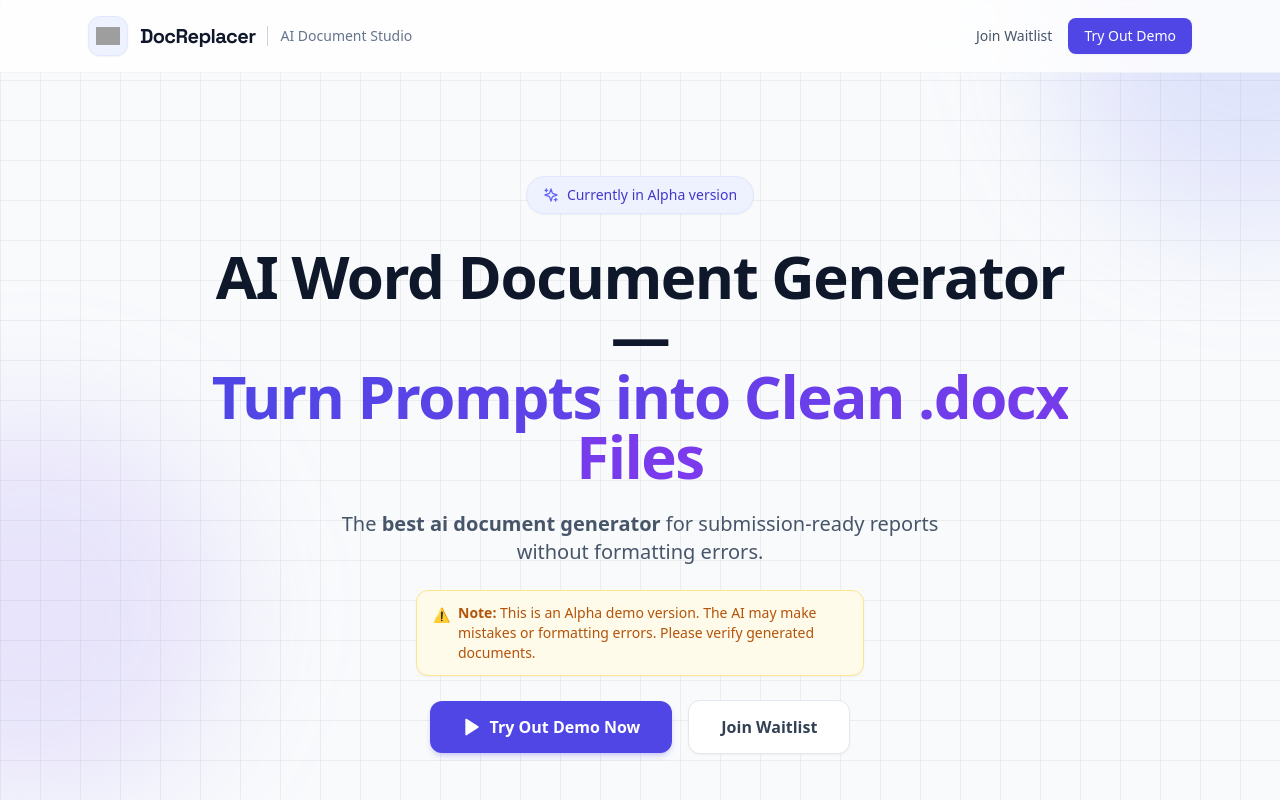
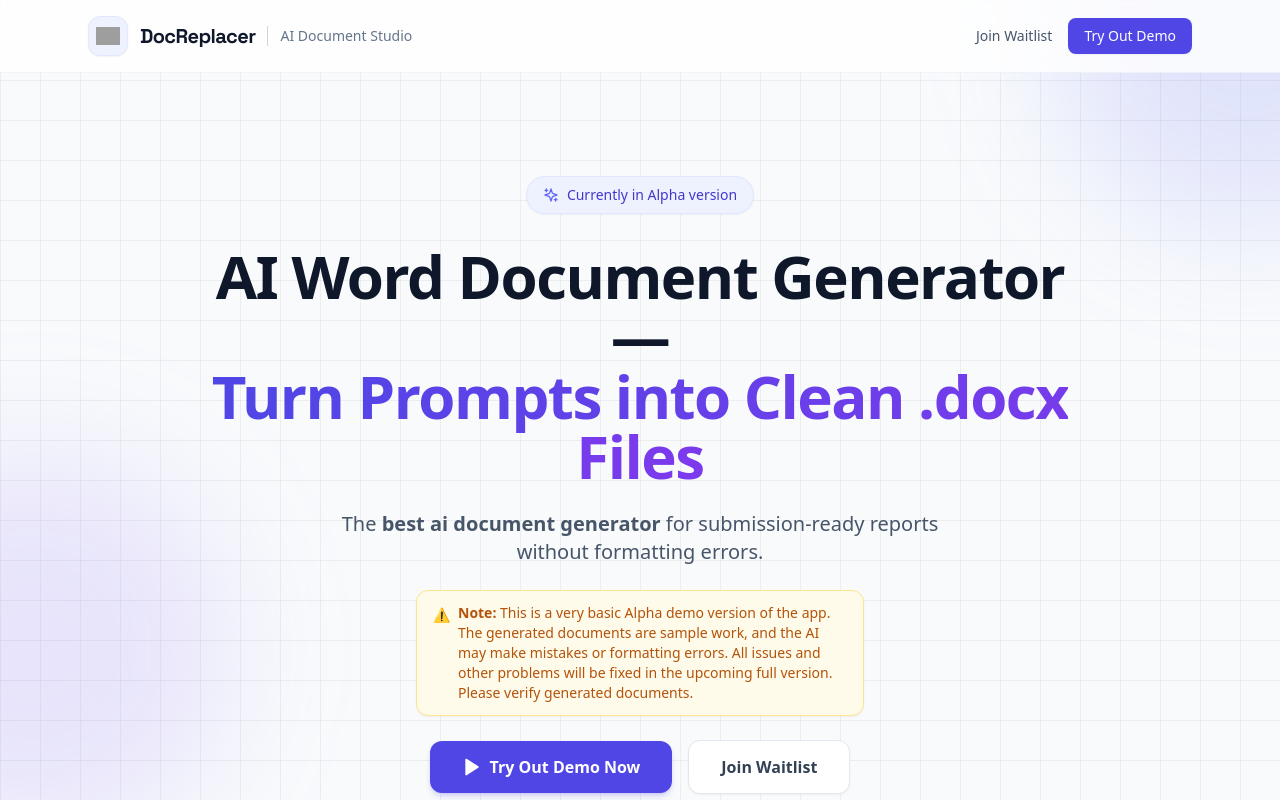
Before and after one commit to Smanickavasagan/DocReplacer, a React (Vite) app: page / in a window 1280 px wide. Shown: the top 800 px of the page. Built offline with nearby package versions, Linux system fonts and the light colour scheme; no server answers; grey boxes are pictures that could not be loaded.

Commit message:
adding the Warning

```diff
--- a/src/DocxGenerator.jsx
+++ b/src/DocxGenerator.jsx
@@ -567,7 +567,7 @@ JSON:`;
 
           <div className="mt-5 flex items-start gap-2 bg-amber-50 border border-amber-200 text-amber-700 px-4 py-3 rounded-xl text-[13px] leading-relaxed font-medium relative z-10">
             <span className="text-amber-500 shrink-0 mt-0.5">⚠️</span>
-            <p><strong>Alpha Demo Warning:</strong> Please do <strong>not</strong> add personal names or sensitive data, as this is a public demo version. The full version will offer private secure generation.</p>
+            <p><strong>Alpha Demo Warning:</strong> This is a very basic early version of the app, and generated documents are just sample work. Please do <strong>not</strong> add personal names or sensitive data. All issues and other problems will be fixed in the full version, which will also offer private secure generation.</p>
           </div>
         </div>
       </div>
--- a/src/Landing.jsx
+++ b/src/Landing.jsx
@@ -79,7 +79,7 @@ export default function Landing() {
 
           <div className="max-w-md mx-auto mb-6 flex items-start gap-2 bg-amber-50 border border-amber-200 text-amber-700 px-4 py-3 rounded-xl text-sm font-medium text-left shadow-sm">
             <span className="text-amber-500 shrink-0 mt-0.5">⚠️</span>
-            <p><strong>Note:</strong> This is an Alpha demo version. The AI may make mistakes or formatting errors. Please verify generated documents.</p>
+            <p><strong>Note:</strong> This is a very basic Alpha demo version of the app. The generated documents are sample work, and the AI may make mistakes or formatting errors. All issues and other problems will be fixed in the upcoming full version. Please verify generated documents.</p>
           </div>
 
           <div className="flex flex-col sm:flex-row items-center justify-center gap-4 mb-12">
```
Also changed, not shown: 1 other file (tests, documents, lock files or other folders).
